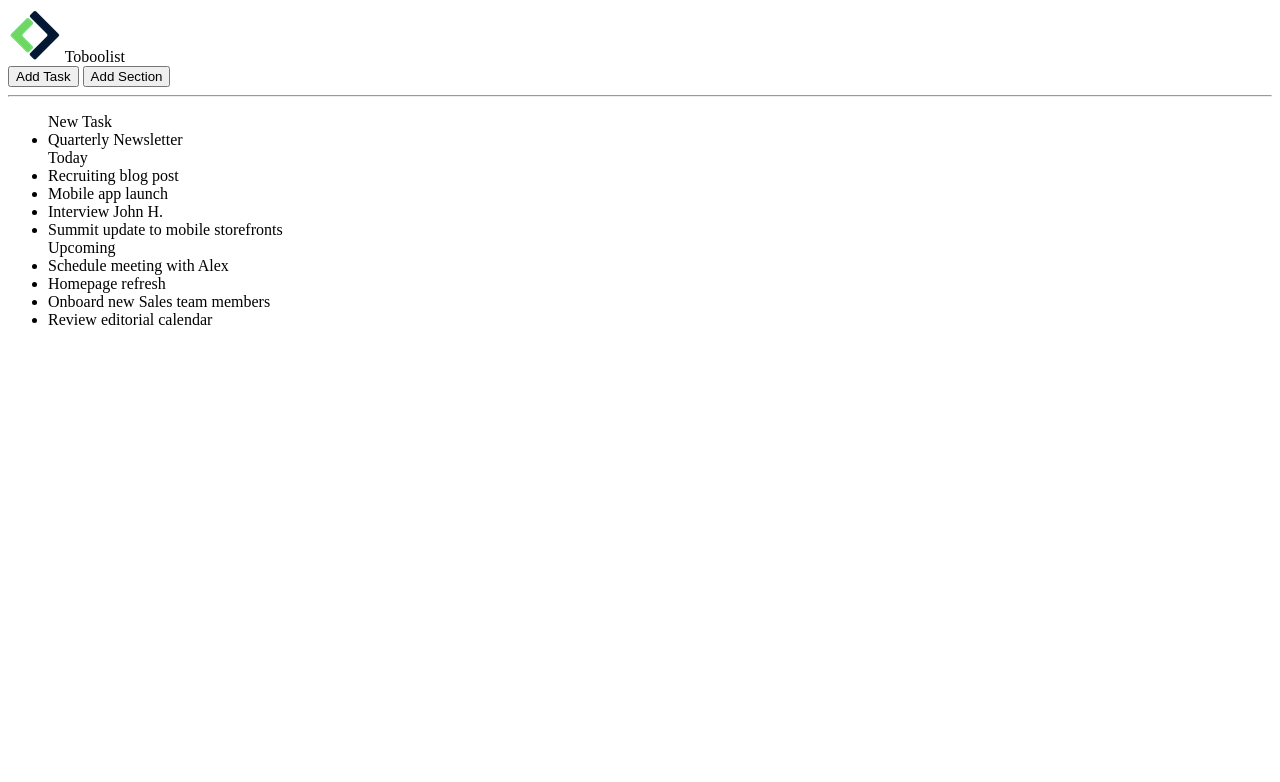
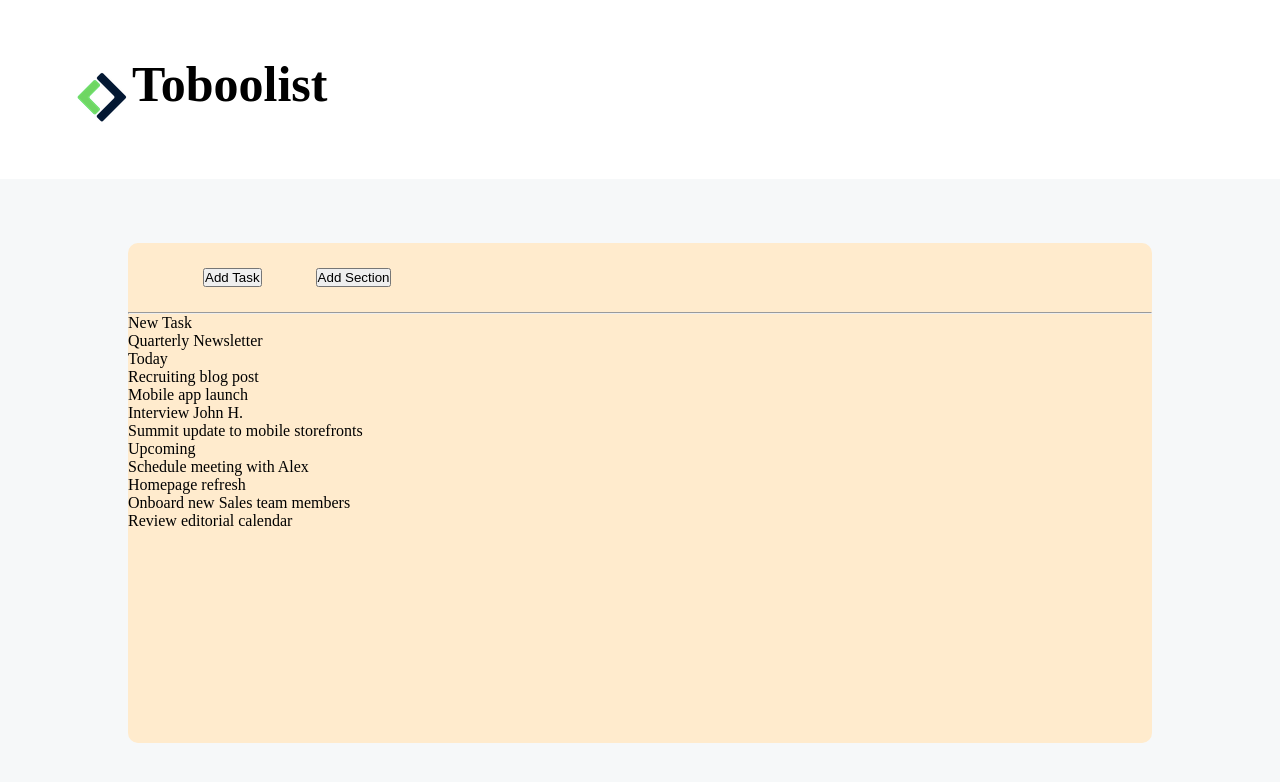
Before and after one commit to iaio998/html-css-toboolist, a plain HTML site: page index.html in a window 1280 px wide. Drawn offline with Linux system fonts and the light colour scheme.

Commit message:
CSS header+first section

```diff
--- a/css/style.css
+++ b/css/style.css
@@ -1,6 +1,37 @@
-/* * {
+* {
   margin: 0;
   padding: 0;
   box-sizing: border-box;
   list-style: none;
-} */
+}
+body {
+  background-color: #f6f8f9;
+}
+header {
+  background: white;
+}
+img {
+  vertical-align: middle;
+}
+h1 {
+  display: inline-block;
+  font-size: 50px;
+}
+#logo {
+  padding: 30px 50px;
+}
+main {
+  background-color: blanchedalmond;
+  width: 80%;
+  height: 500px;
+  margin: 5% auto;
+  border-radius: 10px;
+}
+section {
+  padding-left: 50px;
+}
+div {
+  display: inline-block;
+  margin: 25px 25px;
+  border-left: 25px;
+}
--- a/index.html
+++ b/index.html
@@ -10,12 +10,19 @@
   <body>
     <!-- Start header -->
     <header>
-      <div><img src="img/logo copia.png" alt="Logo" /> Toboolist</div>
+      <div id="logo"><img src="img/logo copia.png" alt="Logo" /> <h1>Toboolist</h1></div>
     </header>
 
     <!-- Start main -->
     <main>
-      <section><button>Add Task</button> <button>Add Section</button></section>
+      <section>
+          <div>
+              <button>Add Task</button>
+          </div>
+          <div>
+              <button>Add Section</button>
+          </div>
+     </section>
       <hr />
       <ul>
         <thead>
```
